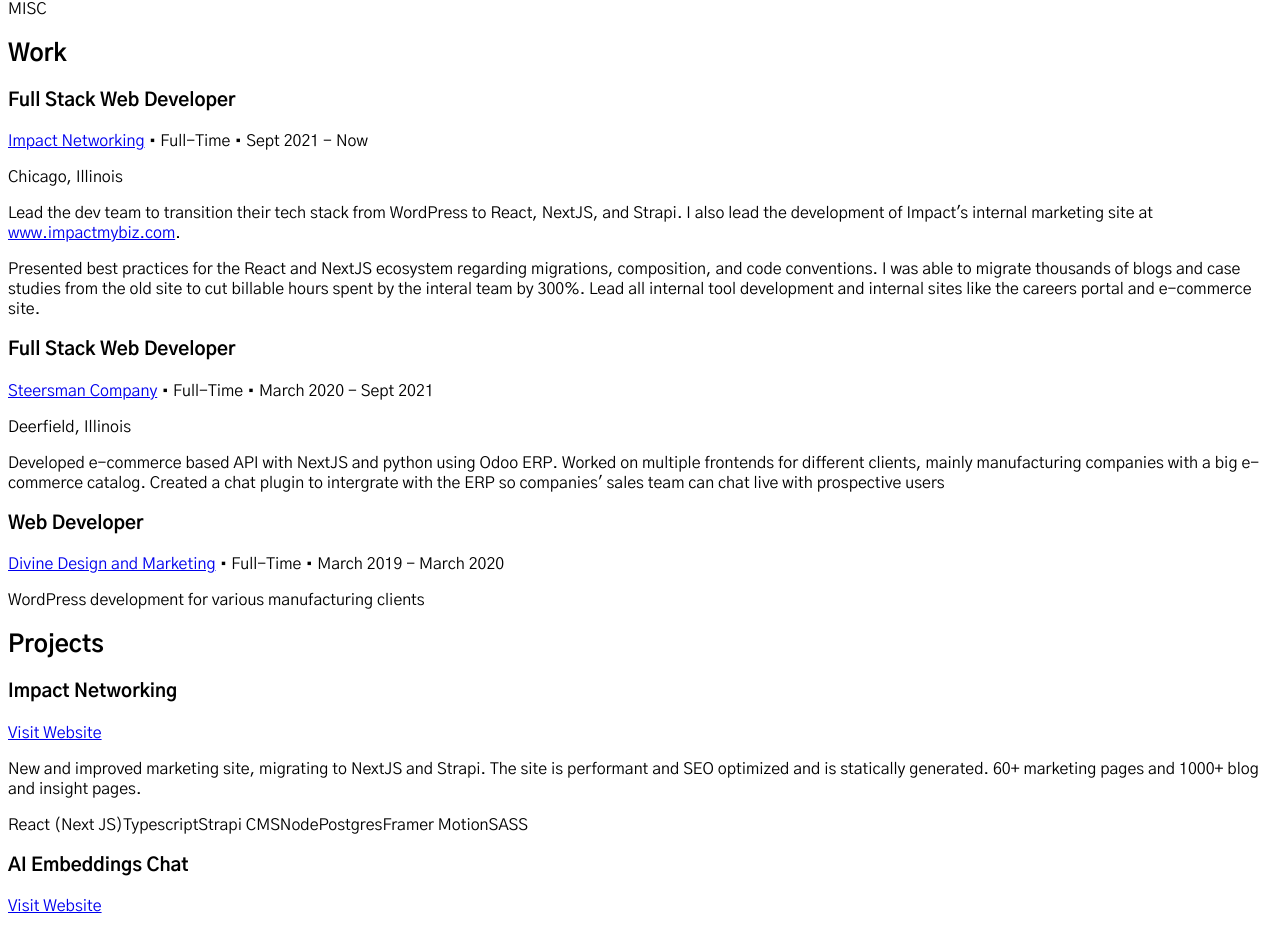
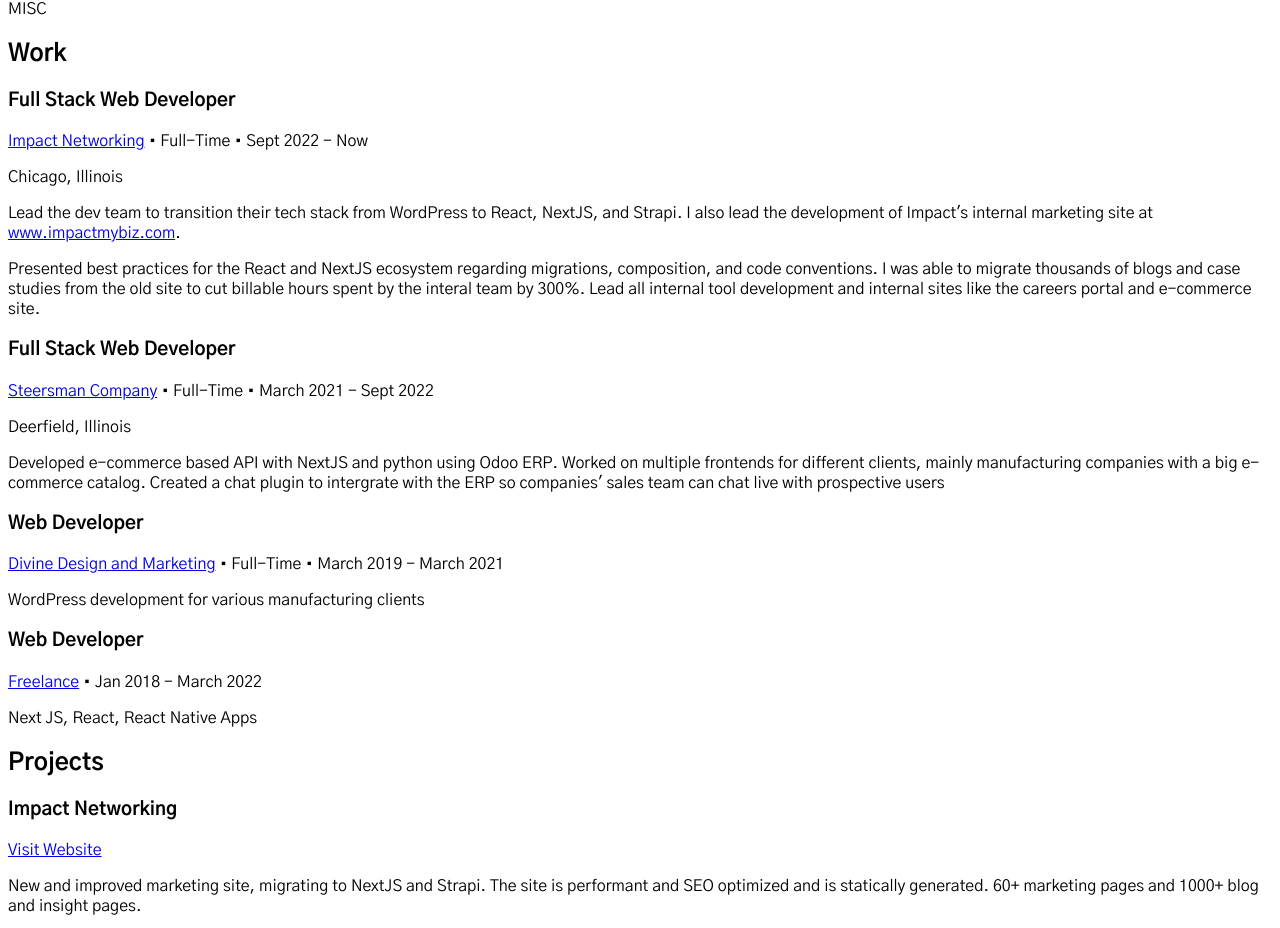
Before and after one commit to adamrajch/portfolio2024, a Next.js app: page / in a window 1280 px wide. Shown: the part 1254-2182 px from the top of the page. Built offline with nearby package versions, Linux system fonts and the light colour scheme.

Commit message:
update work once more

```diff
--- a/src/components/right/Work.tsx
+++ b/src/components/right/Work.tsx
@@ -29,7 +29,7 @@
           >
             Impact Networking
           </a>{" "}
-          • Full-Time • Sept 2021 - Now
+          • Full-Time • Sept 2022 - Now
         </p>
         <p className="font-light mb-4 text-white/80">Chicago, Illinois</p>
         {/* CONTENT */}
@@ -70,7 +70,7 @@
           >
             Steersman Company
           </a>{" "}
-          • Full-Time • March 2020 - Sept 2021
+          • Full-Time • March 2021 - Sept 2022
         </p>
         <p className="font-light mb-4 text-white/80">Deerfield, Illinois</p>
         {/* CONTENT */}
@@ -97,7 +97,7 @@
           >
             Divine Design and Marketing
           </a>{" "}
-          • Full-Time • March 2019 - March 2020
+          • Full-Time • March 2019 - March 2021
         </p>
 
         {/* CONTENT */}
@@ -105,6 +105,27 @@
           WordPress development for various manufacturing clients
         </p>
       </Card>
+      <Card>
+        {/* TITLE */}
+        <h3 className="font-bold text-2xl">Web Developer</h3>
+        {/* INFO */}
+        <p className="font-light text-white/80">
+          <a
+            href="https://www.impactmybiz.com"
+            target="_blank"
+            rel="noreferrer"
+            className="font-bold text-brand hover:underline"
+          >
+            Freelance
+          </a>{" "}
+          • Jan 2018 - March 2022
+        </p>
+
+        {/* CONTENT */}
+        <p className="font-light leading-7">
+          Next JS, React, React Native Apps
+        </p>
+      </Card>
     </section>
   );
 }
```
